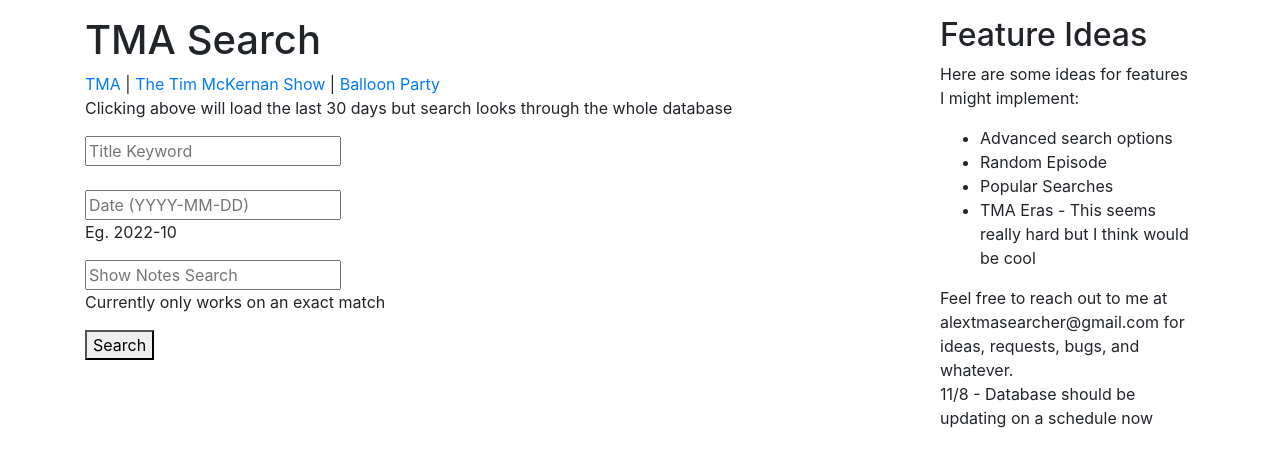
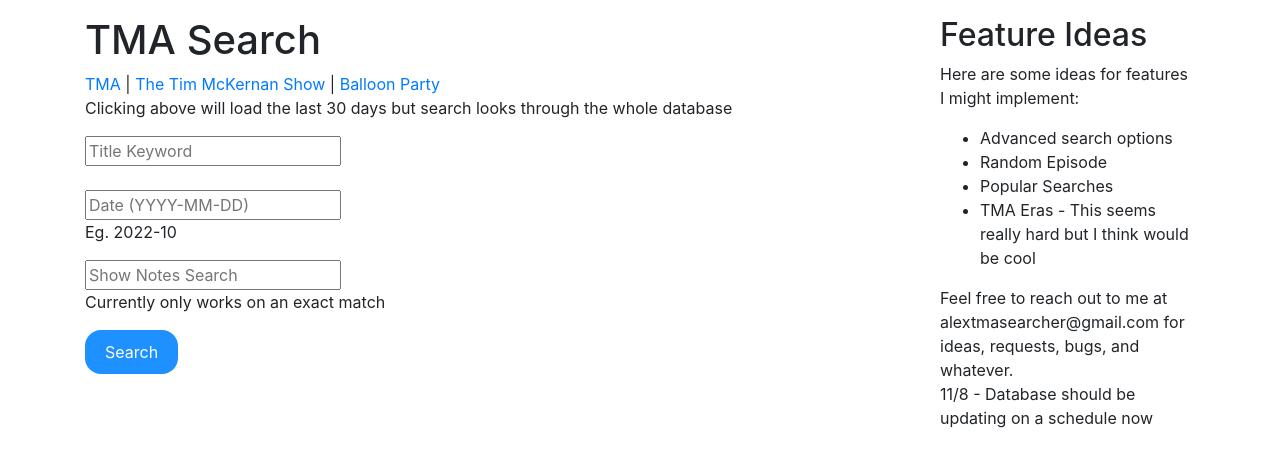
Before and after one commit to axe08/TMASearcher, a Flask app: page / in a window 1280 px wide. Shown: the top 470 px of the page. Run offline with Flask 3, Linux system fonts and the light colour scheme; data that the repository does not hold is empty; some libraries are stand-ins or nearby versions.

Commit message:
Test commit for index page, adding style to the search button.

```diff
--- a/templates/index.html
+++ b/templates/index.html
@@ -8,6 +8,20 @@
     <style>
         th {
             cursor: pointer; /* clickable column */
+        }
+        .button {
+            background-color: dodgerblue;
+            border:none;
+            color:white;
+            padding: 10px 20px;
+            text-align: center;
+            text-decoration: none;
+            display: inline-block;
+            cursor: pointer;
+            border-radius: 16px;
+        }
+        .button:hover {
+            background-color: cadetblue;
         }
     </style>
 </head>
@@ -27,7 +41,7 @@
                     <input type="text" name="date" placeholder="Date (YYYY-MM-DD)"><p>Eg. 2022-10</p>
                     <input type="text" name="notes" placeholder="Show Notes Search"><p>Currently only works on an exact match</p>
                     <input type="hidden" name="currentPodcast" id="currentPodcast" value="TMA">
-                    <button type="submit">Search</button>
+                    <button class = "button">Search</button>
                 </form>
             </div>
             <div class="col-md-3">
@@ -64,18 +78,18 @@
     var table, rows, switching, i, x, y, shouldSwitch, dir, switchcount = 0;
     table = document.getElementById("resultsTable");
     switching = true;
-    // Set the sorting direction to ascending:
+    // Set the sorting direction:
     dir = "asc";
     // loop that will continue until no switching has been done:
     while (switching) {
-        // Start by saying: no switching is done:
+        // Start with no switching:
         switching = false;
         rows = table.getElementsByTagName("TR");
         // Loop through all table rows (except the first, which contains table headers):
         for (i = 1; i < (rows.length - 1); i++) {
-            // Start by saying there should be no switching:
+            // Start with no switching:
             shouldSwitch = false;
-            // Get the two elements you want to compare, one from current row and one from the next:
+            // Get the two elements to compare, one from current row and one from the next:
             x = rows[i].getElementsByTagName("TD")[n];
             y = rows[i + 1].getElementsByTagName("TD")[n];
             // Check if the two rows should switch place, based on the direction, asc or desc:
@@ -113,7 +127,7 @@
     // Clear the results count
     $('.results-count').text('');
 
-    // Update the hidden field with the current podcast
+    // Update the hidden field with the current podcast selected
     $('#currentPodcast').val(podcastName);
 
     // Fetch recent episodes for the specified podcast
@@ -122,7 +136,7 @@
         type: 'get',
         data: { podcast: podcastName },
         success: function(data) {
-            // Update your results table with the new data
+            // Update results table with data
             var resultsBody = $('#resultsBody');
             resultsBody.empty();
             $.each(data, function(index, podcast) {
```
